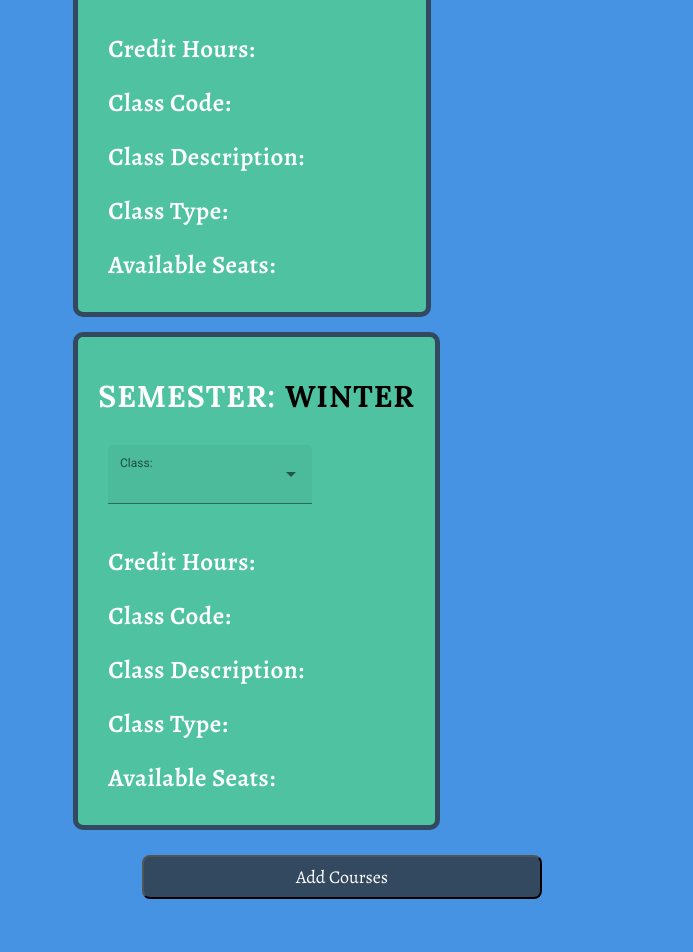
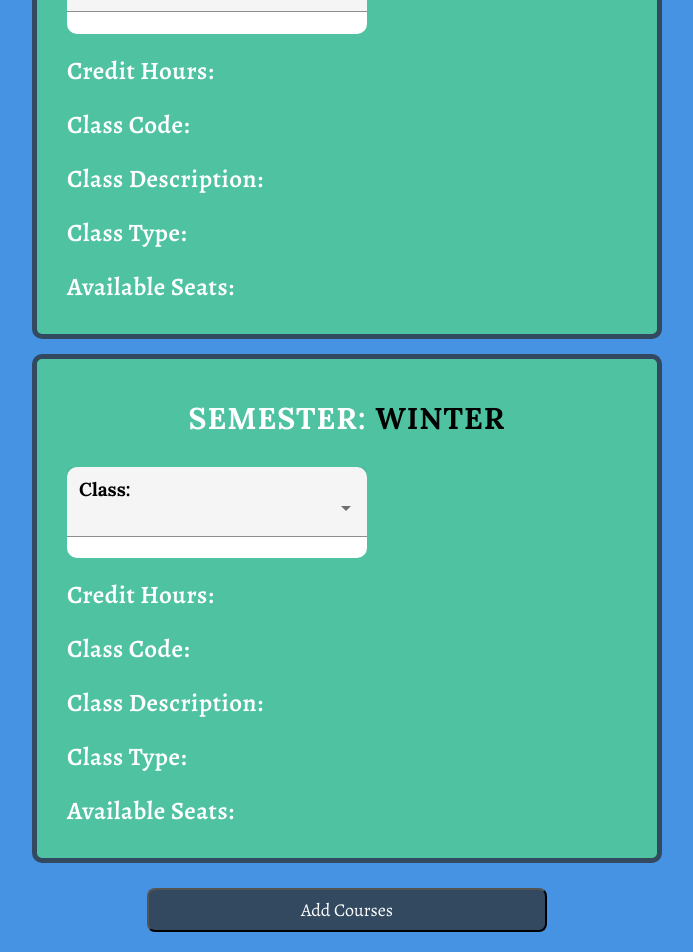
Before and after one commit to MicrowavedBunny/CIS480-Capstone-group2, an Angular app: page /add-course in a window 1280 px wide. Shown: the part 896-1848 px from the top of the page, without its empty margins (298-991 px from the left). Before the commit the page ends 1815 px from the top, so only its background shows below. Built offline with nearby package versions, Linux system fonts and the light colour scheme.

Commit message:
fixed add-course CSS

```diff
--- a/src/app/components/course-components/add-course/add-course.component.css
+++ b/src/app/components/course-components/add-course/add-course.component.css
@@ -27,6 +27,23 @@ select{
   letter-spacing: 0.5px;
   padding-left: 5px;
 }
+.label-control mat-form-field{
+    background-color: white;
+    border-radius: 10px;
+    width: 300px;
+}
+.label-control mat-label{
+    color:#000000;
+    font-weight: bold;
+    font-size: 25px;
+    font-family: 'Lora', serif;
+    overflow: hidden;
+}
+.label-control mat-select{
+    margin-top: 12px;
+    font-size: 15px;
+    font-family: 'Lora', serif;
+}
 
  h1{
   text-align: center;
@@ -40,10 +57,12 @@ select{
   display: flex;
   flex-direction: column;
   align-items: center;
+  margin-right: 220px;
 }
 .form-one{
   padding-bottom: 15px;
-  width: 42%;
+  width: 400px;
+
 }
 .form-group label{
   color: white;
@@ -62,11 +81,11 @@ span{
   font-weight: bold;
 }
 .form-two{
-  width: 42%;
+  width: 400px;
   padding-bottom: 15px;
 }
 .form-three{
-  width: 42%;
+  width: 400px;
 }
 button{
     margin-top: 15px;
@@ -80,6 +99,7 @@ button{
     font-size: 18px;
     font-family: 'Alegreya', serif;
     margin-bottom: 10px;
+    margin-left: 220px;
 
 }
 button:hover{
@@ -102,6 +122,7 @@ form{
         border-color:#324960;
         background-color: #4FC3A1;
         color: black;
+        width: 630px;
 }
 
 form > div {
--- a/src/app/components/student-components/login-page/login-page.component.ts
+++ b/src/app/components/student-components/login-page/login-page.component.ts
@@ -48,10 +48,9 @@ export class LoginPageComponent implements OnInit {
         alert("Please enter a valid email!");
     }
 
-    if(passInput ==''){
+    if(passInput ===''){
       alert("Password field can not be empty!");
     }
-
 
     for (let i = 0; i < this.Student.length; i++) {
 
@@ -63,10 +62,22 @@ export class LoginPageComponent implements OnInit {
           console.log(this.Student[i]._id);
           this.studentId = this.Student[i]._id;
           localStorage.setItem("studentId", this.Student[i]._id);
-
-          this.ngZone.run(() => this.router.navigateByUrl('/course-list'))
           }
-         }
+        }
+        else if (emailInput == this.Student[i].email && passInput !== this.Student[i].password){
+          alert('Password is incorrect for this email!');
+          console.log('password fail');
+        }
+      else if (emailInput !== this.Student[i].email && passInput == this.Student[i].password) {
+        alert("Email is incorrect for this password!");
+        console.log('email fail');
+      }
+      else if (emailInput !== this.Student[i].email && passInput !== this.Student[i].password) {
+        alert("Both password and email are incorrect!");
+      }
+      else{
+        console.log("successful login");
+      }
     }
   }
   onRegisterClick(): any {
```
